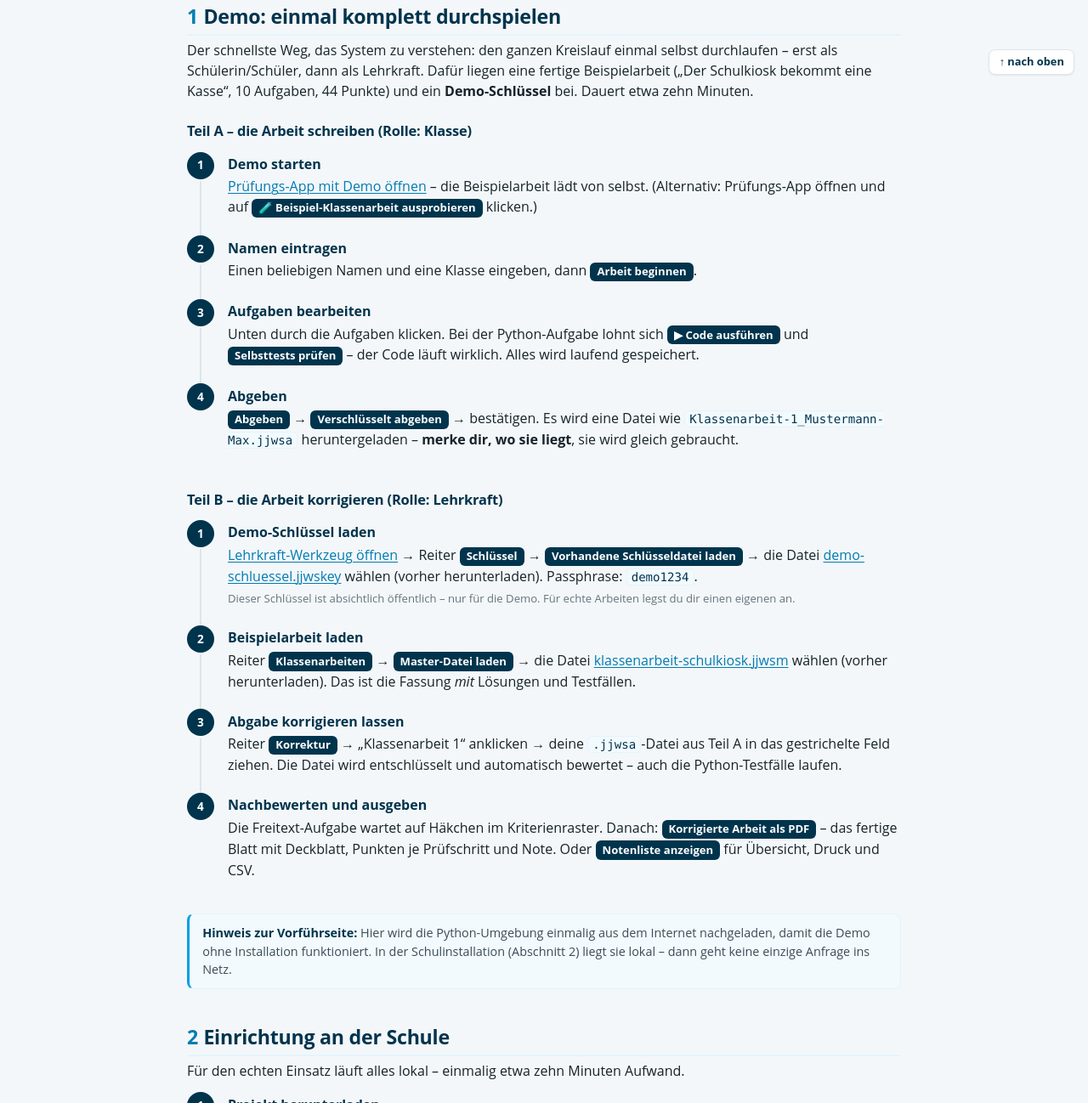
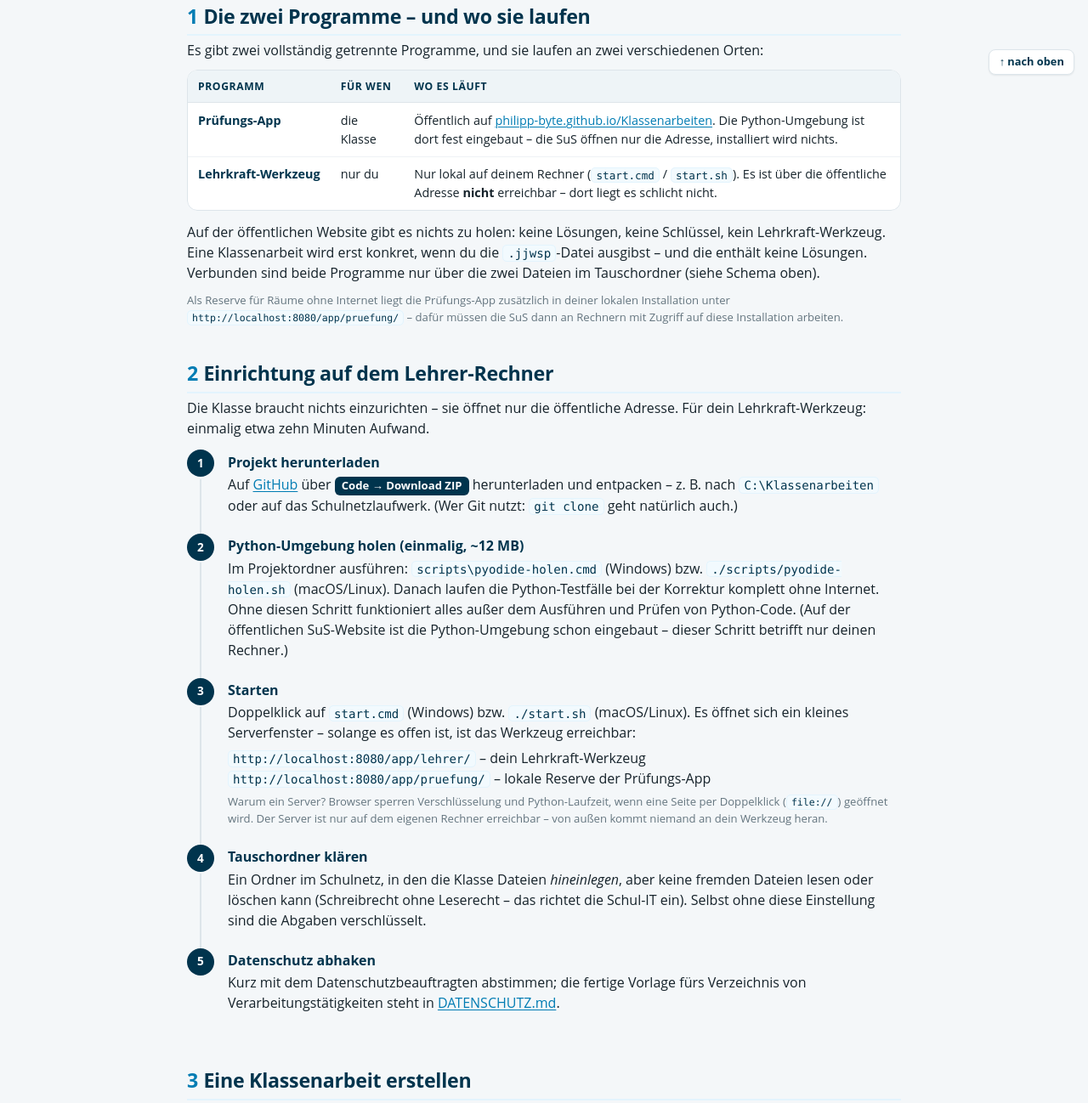
Before and after one commit to Philipp-byte/Klassenarbeiten, a plain HTML site: page anleitung.html in a window 1280 px wide. Shown: the part 696-1994 px from the top of the page at 85% size. Drawn offline with Linux system fonts and the light colour scheme.

Commit message:
Zwei getrennte Auslieferungen: SuS-App auf Pages, Lehrer-Werkzeug nur lokal
- Pages-Workflow baut jetzt ein _site-Paket nur aus app/pruefung/,
  app/shared/ und assets/ – das Lehrer-Werkzeug wird nie veröffentlicht
  und ist über die öffentliche Adresse nicht erreichbar (mit Wächter-
  Schritt, der sonst abbricht)
- Pyodide 0.26.4 wird beim Veröffentlichen fest in die SuS-Website
  eingebaut (app/vendor/pyodide/) – Python läuft dort ohne CDN
- Demo vollständig entfernt: Demo-Modus in der Prüfungs-App,
  Demo-Schlüssel, Beispiel-.jjwsp, CDN-Fallback im Python-Runner
- Startseite (index.html) ist jetzt das lokale Lehrkraft-Portal und
  verweist für die Klasse auf die öffentliche SuS-Adresse
- Anleitung ohne Demo-Kapitel, neu: „Die zwei Programme – und wo sie
  laufen“; README, BAUPLAN (A33–A35), DATENSCHUTZ (Pages-Einordnung),
  SuS-Aushang und Start-Skripte an das neue Modell angepasst

Co-Authored-By: Claude Fable 5 <noreply@anthropic.com>
Claude-Session: https://claude.ai/code/session_016w8jaaRkLdbYcYLXjzyZA9

```diff
--- a/anleitung.html
+++ b/anleitung.html
@@ -99,8 +99,8 @@
 <div class="karte">
   <h3 style="margin-top:0">Inhalt</h3>
   <div class="inhaltsverz">
-    <a href="#demo">1 · Demo: einmal komplett durchspielen</a>
-    <a href="#einrichtung">2 · Einrichtung an der Schule</a>
+    <a href="#programme">1 · Die zwei Programme – und wo sie laufen</a>
+    <a href="#einrichtung">2 · Einrichtung auf dem Lehrer-Rechner</a>
     <a href="#erstellen">3 · Eine Klassenarbeit erstellen</a>
     <a href="#pruefungstag">4 · Am Tag der Klassenarbeit</a>
     <a href="#korrigieren">5 · Korrigieren und zurückgeben</a>
@@ -111,88 +111,48 @@
   </div>
 </div>
 
-<section class="abschnitt" id="demo">
-  <h2><span class="nr">1</span>Demo: einmal komplett durchspielen</h2>
+<section class="abschnitt" id="programme">
+  <h2><span class="nr">1</span>Die zwei Programme – und wo sie laufen</h2>
   <p>
-    Der schnellste Weg, das System zu verstehen: den ganzen Kreislauf einmal selbst durchlaufen –
-    erst als Schülerin/Schüler, dann als Lehrkraft. Dafür liegen eine fertige Beispielarbeit
-    („Der Schulkiosk bekommt eine Kasse“, 10 Aufgaben, 44 Punkte) und ein
-    <strong>Demo-Schlüssel</strong> bei. Dauert etwa zehn Minuten.
+    Es gibt zwei vollständig getrennte Programme, und sie laufen an zwei verschiedenen Orten:
   </p>
-
-  <h3>Teil A – die Arbeit schreiben (Rolle: Klasse)</h3>
-  <ol class="schrittfolge">
-    <li>
-      <div class="st-titel">Demo starten</div>
-      <p><a href="app/pruefung/?demo=1">Prüfungs-App mit Demo öffnen</a> – die Beispielarbeit
-      lädt von selbst. (Alternativ: Prüfungs-App öffnen und auf
-      <span class="knopfname">🧪 Beispiel-Klassenarbeit ausprobieren</span> klicken.)</p>
-    </li>
-    <li>
-      <div class="st-titel">Namen eintragen</div>
-      <p>Einen beliebigen Namen und eine Klasse eingeben, dann
-      <span class="knopfname">Arbeit beginnen</span>.</p>
-    </li>
-    <li>
-      <div class="st-titel">Aufgaben bearbeiten</div>
-      <p>Unten durch die Aufgaben klicken. Bei der Python-Aufgabe lohnt sich
-      <span class="knopfname">▶ Code ausführen</span> und
-      <span class="knopfname">Selbsttests prüfen</span> – der Code läuft wirklich.
-      Alles wird laufend gespeichert.</p>
-    </li>
-    <li>
-      <div class="st-titel">Abgeben</div>
-      <p><span class="knopfname">Abgeben</span> →
-      <span class="knopfname">Verschlüsselt abgeben</span> → bestätigen. Es wird eine Datei
-      wie <code>Klassenarbeit-1_Mustermann-Max.jjwsa</code> heruntergeladen –
-      <strong>merke dir, wo sie liegt</strong>, sie wird gleich gebraucht.</p>
-    </li>
-  </ol>
-
-  <h3>Teil B – die Arbeit korrigieren (Rolle: Lehrkraft)</h3>
-  <ol class="schrittfolge">
-    <li>
-      <div class="st-titel">Demo-Schlüssel laden</div>
-      <p><a href="app/lehrer/">Lehrkraft-Werkzeug öffnen</a> → Reiter
-      <span class="knopfname">Schlüssel</span> →
-      <span class="knopfname">Vorhandene Schlüsseldatei laden</span> → die Datei
-      <a href="beispiele/demo-schluessel.jjwskey" download>demo-schluessel.jjwskey</a>
-      wählen (vorher herunterladen). Passphrase: <code>demo1234</code>.</p>
-      <p class="klein grau">Dieser Schlüssel ist absichtlich öffentlich – nur für die Demo.
-      Für echte Arbeiten legst du dir einen eigenen an.</p>
-    </li>
-    <li>
-      <div class="st-titel">Beispielarbeit laden</div>
-      <p>Reiter <span class="knopfname">Klassenarbeiten</span> →
-      <span class="knopfname">Master-Datei laden</span> → die Datei
-      <a href="beispiele/klassenarbeit-schulkiosk.jjwsm" download>klassenarbeit-schulkiosk.jjwsm</a>
-      wählen (vorher herunterladen). Das ist die Fassung <em>mit</em> Lösungen und Testfällen.</p>
-    </li>
-    <li>
-      <div class="st-titel">Abgabe korrigieren lassen</div>
-      <p>Reiter <span class="knopfname">Korrektur</span> → „Klassenarbeit 1“ anklicken →
-      deine <code>.jjwsa</code>-Datei aus Teil A in das gestrichelte Feld ziehen.
-      Die Datei wird entschlüsselt und automatisch bewertet – auch die Python-Testfälle laufen.</p>
-    </li>
-    <li>
-      <div class="st-titel">Nachbewerten und ausgeben</div>
-      <p>Die Freitext-Aufgabe wartet auf Häkchen im Kriterienraster. Danach:
-      <span class="knopfname">Korrigierte Arbeit als PDF</span> – das fertige Blatt mit
-      Deckblatt, Punkten je Prüfschritt und Note. Oder
-      <span class="knopfname">Notenliste anzeigen</span> für Übersicht, Druck und CSV.</p>
-    </li>
-  </ol>
-
-  <div class="hinweis">
-    <strong>Hinweis zur Vorführseite:</strong> Hier wird die Python-Umgebung einmalig aus dem
-    Internet nachgeladen, damit die Demo ohne Installation funktioniert. In der
-    Schulinstallation (Abschnitt 2) liegt sie lokal – dann geht keine einzige Anfrage ins Netz.
-  </div>
+  <div class="tabelle-scroll"><table class="liste rollen-tabelle">
+    <thead><tr><th>Programm</th><th>Für wen</th><th>Wo es läuft</th></tr></thead>
+    <tbody>
+      <tr>
+        <td>Prüfungs-App</td>
+        <td>die Klasse</td>
+        <td>Öffentlich auf
+          <a href="https://philipp-byte.github.io/Klassenarbeiten/">philipp-byte.github.io/Klassenarbeiten</a>.
+          Die Python-Umgebung ist dort fest eingebaut – die SuS öffnen nur die Adresse,
+          installiert wird nichts.</td>
+      </tr>
+      <tr>
+        <td>Lehrkraft-Werkzeug</td>
+        <td>nur du</td>
+        <td>Nur lokal auf deinem Rechner (<code>start.cmd</code> / <code>start.sh</code>).
+          Es ist über die öffentliche Adresse <strong>nicht</strong> erreichbar – dort liegt
+          es schlicht nicht.</td>
+      </tr>
+    </tbody>
+  </table></div>
+  <p style="margin-top:.8rem">
+    Auf der öffentlichen Website gibt es nichts zu holen: keine Lösungen, keine Schlüssel,
+    kein Lehrkraft-Werkzeug. Eine Klassenarbeit wird erst konkret, wenn du die
+    <code>.jjwsp</code>-Datei ausgibst – und die enthält keine Lösungen. Verbunden sind beide
+    Programme nur über die zwei Dateien im Tauschordner (siehe Schema oben).
+  </p>
+  <p class="klein grau">
+    Als Reserve für Räume ohne Internet liegt die Prüfungs-App zusätzlich in deiner lokalen
+    Installation unter <code>http://localhost:8080/app/pruefung/</code> – dafür müssen die SuS
+    dann an Rechnern mit Zugriff auf diese Installation arbeiten.
+  </p>
 </section>
 
 <section class="abschnitt" id="einrichtung">
-  <h2><span class="nr">2</span>Einrichtung an der Schule</h2>
-  <p>Für den echten Einsatz läuft alles lokal – einmalig etwa zehn Minuten Aufwand.</p>
+  <h2><span class="nr">2</span>Einrichtung auf dem Lehrer-Rechner</h2>
+  <p>Die Klasse braucht nichts einzurichten – sie öffnet nur die öffentliche Adresse.
+  Für dein Lehrkraft-Werkzeug: einmalig etwa zehn Minuten Aufwand.</p>
   <ol class="schrittfolge">
     <li>
       <div class="st-titel">Projekt herunterladen</div>
@@ -204,20 +164,22 @@
     <li>
       <div class="st-titel">Python-Umgebung holen (einmalig, ~12 MB)</div>
       <p>Im Projektordner ausführen: <code>scripts\pyodide-holen.cmd</code> (Windows) bzw.
-      <code>./scripts/pyodide-holen.sh</code> (macOS/Linux). Danach laufen Python-Aufgaben
-      komplett ohne Internet. Ohne diesen Schritt funktioniert alles außer dem Ausführen
-      und Prüfen von Python-Code.</p>
+      <code>./scripts/pyodide-holen.sh</code> (macOS/Linux). Danach laufen die Python-Testfälle
+      bei der Korrektur komplett ohne Internet. Ohne diesen Schritt funktioniert alles außer
+      dem Ausführen und Prüfen von Python-Code. (Auf der öffentlichen SuS-Website ist die
+      Python-Umgebung schon eingebaut – dieser Schritt betrifft nur deinen Rechner.)</p>
     </li>
     <li>
       <div class="st-titel">Starten</div>
       <p>Doppelklick auf <code>start.cmd</code> (Windows) bzw. <code>./start.sh</code>
       (macOS/Linux). Es öffnet sich ein kleines Serverfenster – solange es offen ist,
-      sind die Apps erreichbar:</p>
-      <p><code>http://localhost:8080/app/pruefung/</code> – für die Klasse<br>
-      <code>http://localhost:8080/app/lehrer/</code> – für dich</p>
+      ist das Werkzeug erreichbar:</p>
+      <p><code>http://localhost:8080/app/lehrer/</code> – dein Lehrkraft-Werkzeug<br>
+      <code>http://localhost:8080/app/pruefung/</code> – lokale Reserve der Prüfungs-App</p>
       <p class="klein grau">Warum ein Server? Browser sperren Verschlüsselung und
       Python-Laufzeit, wenn eine Seite per Doppelklick (<code>file://</code>) geöffnet
-      wird. Der Server ist nur auf dem eigenen Rechner erreichbar.</p>
+      wird. Der Server ist nur auf dem eigenen Rechner erreichbar – von außen kommt
+      niemand an dein Werkzeug heran.</p>
     </li>
     <li>
       <div class="st-titel">Tauschordner klären</div>
@@ -304,9 +266,12 @@
       <div class="st-titel">Vorbereiten</div>
       <p>Die <code>.jjwsp</code>-Datei in den Tauschordner legen (sie enthält keine Lösungen –
       selbst im Texteditor ist nichts zu finden). Zur Sicherheit eine Kopie auf einen USB-Stick.
-      Auf einem Schülerrechner kurz testen, ob die Prüfungs-App startet.</p>
-      <p class="klein grau">Tipp: Liegt die Datei als <code>klassenarbeit.jjwsp</code> direkt
-      neben <code>app/pruefung/index.html</code>, öffnet die App sie von selbst.</p>
+      Die Adresse der SuS-Website an die Tafel schreiben:
+      <code>philipp-byte.github.io/Klassenarbeiten</code>. Auf einem Schülerrechner kurz
+      testen, ob sie sich öffnet.</p>
+      <p class="klein grau">Tipp für die lokale Reserve-Fassung: Liegt die Datei als
+      <code>klassenarbeit.jjwsp</code> direkt neben <code>app/pruefung/index.html</code>,
+      öffnet die App sie von selbst.</p>
     </li>
     <li>
       <div class="st-titel">Während der Arbeit</div>
@@ -364,7 +329,7 @@
   <p>Die Kurzfassung zum Ansagen – als Aushang gibt es
   <a href="docs/anleitung-sus.md">docs/anleitung-sus.md</a>.</p>
   <ol class="schrittfolge">
-    <li><div class="st-titel">Prüfungs-App öffnen</div><p>Adresse von der Tafel, dann die Klassenarbeitsdatei aus dem Tauschordner laden (Endung <code>.jjwsp</code>).</p></li>
+    <li><div class="st-titel">Prüfungs-App öffnen</div><p>Adresse von der Tafel öffnen – <code>philipp-byte.github.io/Klassenarbeiten</code> –, dann die Klassenarbeitsdatei aus dem Tauschordner laden (Endung <code>.jjwsp</code>).</p></li>
     <li><div class="st-titel">Name eintragen</div><p>Name und Klasse (oder Prüfungsnummer), dann <span class="knopfname">Arbeit beginnen</span>. Beim Fortsetzen nach Absturz nur bestätigen, wenn der eigene Name angezeigt wird.</p></li>
     <li><div class="st-titel">Bearbeiten</div><p>Unten zwischen Aufgaben springen – blauer Punkt heißt „bearbeitet“. Bei Python: <span class="knopfname">▶ Code ausführen</span> und Selbsttests nutzen (zählen nicht für die Note). Alles speichert von selbst.</p></li>
     <li><div class="st-titel">Abgeben</div><p><span class="knopfname">Abgeben</span> → <span class="knopfname">Verschlüsselt abgeben</span> → heruntergeladene Datei in den Tauschordner ziehen → Bescheid geben. <strong>Erst dann ist die Arbeit abgegeben.</strong></p></li>
@@ -416,7 +381,7 @@
     <thead><tr><th>Meldung / Problem</th><th>Ursache und Lösung</th></tr></thead>
     <tbody>
       <tr><td>„Die Verschlüsselung des Browsers ist nicht verfügbar“</td><td>Seite per Doppelklick geöffnet. Über <code>start.cmd</code> / <code>start.sh</code> starten und die <code>localhost</code>-Adresse verwenden.</td></tr>
-      <tr><td>Python-Code lässt sich nicht ausführen</td><td>Pyodide fehlt lokal. Einmalig <code>scripts/pyodide-holen.cmd</code> bzw. <code>.sh</code> ausführen. Der Reiter „Hilfe &amp; Datenschutz“ zeigt den Zustand.</td></tr>
+      <tr><td>Python-Code lässt sich nicht ausführen (Lehrer-Rechner oder lokale Reserve)</td><td>Pyodide fehlt in der lokalen Installation. Einmalig <code>scripts/pyodide-holen.cmd</code> bzw. <code>.sh</code> ausführen. Der Reiter „Hilfe &amp; Datenschutz“ zeigt den Zustand. Auf der öffentlichen SuS-Website ist Python fest eingebaut – tritt es dort auf, Seite neu laden.</td></tr>
       <tr><td>„gehört zu einer anderen Arbeit“</td><td>Die Abgabe stammt aus einer anderen Klassenarbeit – in der Korrektur die richtige Arbeit auswählen.</td></tr>
       <tr><td>„Abgabe konnte nicht entschlüsselt werden“</td><td>Falscher Schlüssel oder die Datei wurde verändert. Anderen Schlüssel probieren; bei Verdacht Rücksprache mit der Person.</td></tr>
       <tr><td>„Das Programm lief länger als 10 Sekunden“</td><td>Endlosschleife im Schülercode – die App bricht ab und läuft weiter. Kein Handlungsbedarf.</td></tr>
--- a/app/lehrer/app.js
+++ b/app/lehrer/app.js
@@ -56,8 +56,6 @@ async function zeigeHilfe(ziel) {
   const pyodideText =
     quelle.art === "lokal"
       ? "lokal vorhanden"
-      : quelle.art === "cdn"
-      ? "über das Internet (nur auf der Vorführseite – die Schulversion bleibt offline)"
       : "fehlt – Programmieraufgaben können nicht geprüft werden";
 
   ziel.replaceChildren(
@@ -70,7 +68,7 @@ async function zeigeHilfe(ziel) {
         class: "klein grau",
         text:
           "Die vollständige Schritt-für-Schritt-Anleitung – vom Schlüssel über das Erstellen und " +
-          "Schreiben bis zur fertig korrigierten Arbeit, inklusive Demo-Durchlauf zum Ausprobieren.",
+          "Schreiben bis zur fertig korrigierten Arbeit.",
       }),
     ]),
     el("div", { class: "karte" }, [
--- a/app/shared/py-worker.js
+++ b/app/shared/py-worker.js
@@ -172,7 +172,7 @@ def jjws_ausfuehren(quelltext, eingabe):
 
 async function starte(url) {
   if (pyodide) return;
-  if (url) indexURL = url; // Demo-Seite darf eine CDN-Adresse vorgeben
+  if (url) indexURL = url; // der Hauptthread gibt die geklärte lokale Quelle vor
   importScripts(indexURL + "pyodide.js");
   pyodide = await loadPyodide({ indexURL });
   pyodide.runPython(HARNESS);
```
Also changed, not shown: app/pruefung/app.js (+4 -48 lines), app/shared/python-runner.js (+6 -13 lines), index.html (+37 -38 lines), scripts/beispiel-erzeugen.mjs (deleted, +0 -41 lines), 10 other files.
